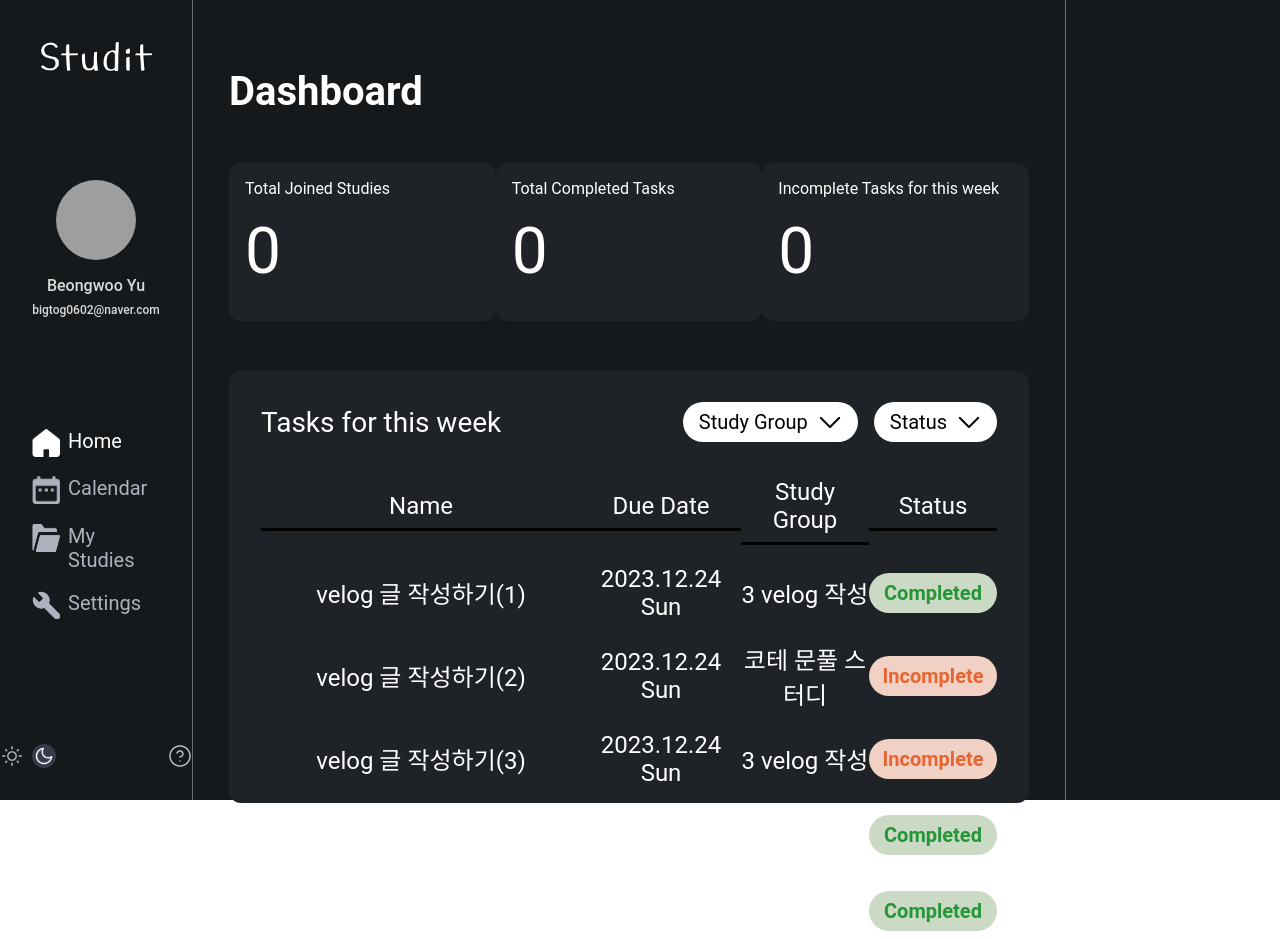
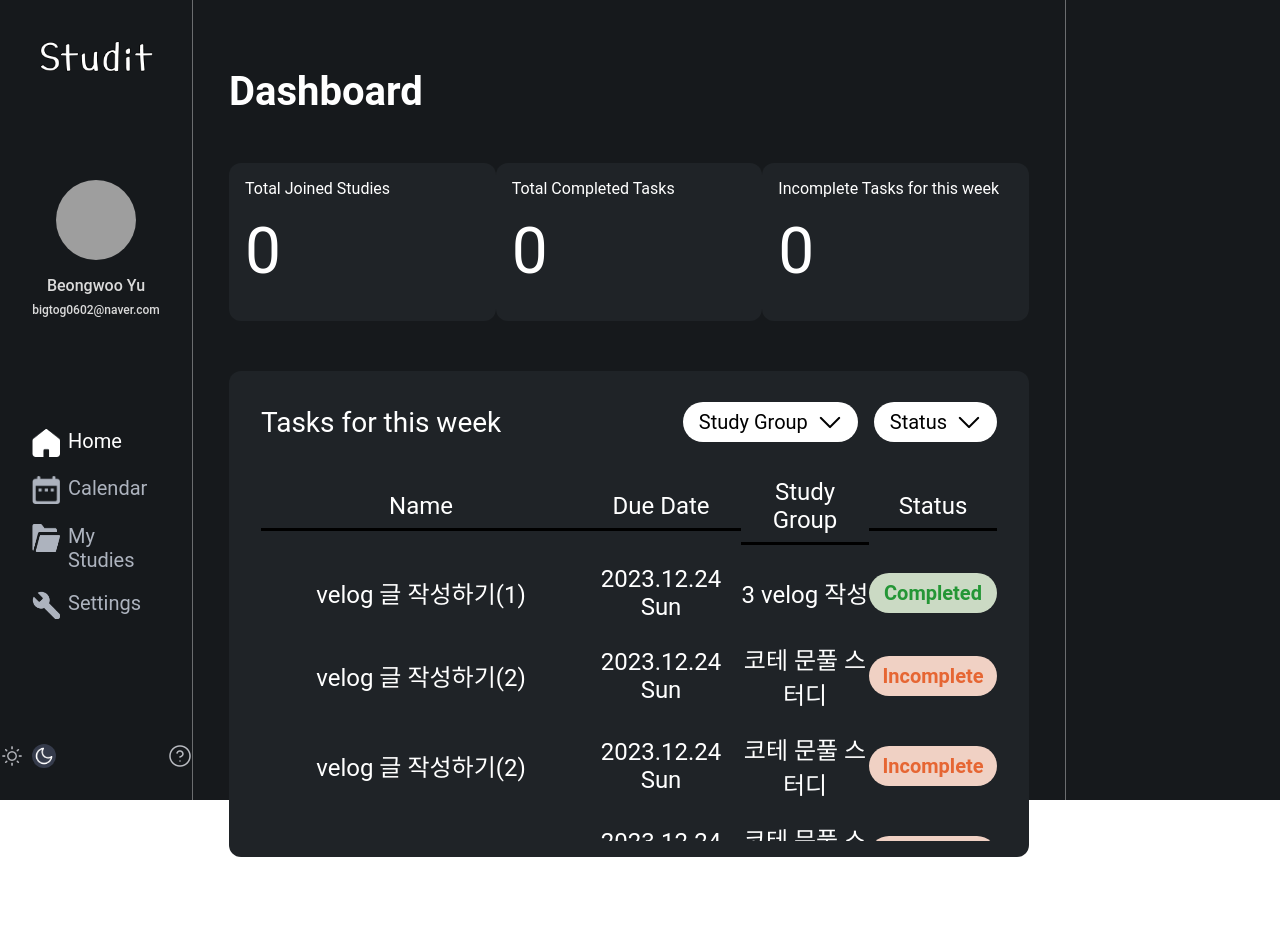
Before and after one commit to SW-Palindrome/Studit-FE, a React (Create React App) app: page /home in a window 1280 px wide. After the commit the page ends 857 px from the top, so only its background shows below. Built offline with nearby package versions, Linux system fonts and the light colour scheme; grey boxes are pictures that could not be loaded.

Commit message:
Design: 내부 표 스크롤 제거

```diff
--- a/src/pages/Home/components/Dashboard.js
+++ b/src/pages/Home/components/Dashboard.js
@@ -52,7 +52,6 @@ const StyledTaskContainer = styled.div`
   display: flex;
   flex-direction: column;
   padding: 1rem 2rem;
-  min-height: 50vh;
 `;
 
 const StyledTaskHeader = styled.div`
@@ -111,6 +110,14 @@ const StyledTaskTableContainer = styled.div`
   margin-top: 1.25rem;
 `;
 
+const StyledTaskTableScrollContainer = styled.div`
+  height: 37vh;
+  overflow-y: auto;
+  &::-webkit-scrollbar {
+    display: none;
+  }
+`;
+
 const StyledTaskAttribute = styled.div`
   flex: ${(props) => props.flex};
   color: #ffffff;
@@ -153,6 +160,30 @@ function Dashboard() {
       dueDate: "2023.12.24 Sun",
       studyGroup: "3 velog 작성",
       status: "Completed",
+    },
+    {
+      name: "velog 글 작성하기(2)",
+      dueDate: "2023.12.24 Sun",
+      studyGroup: "코테 문풀 스터디",
+      status: "Incomplete",
+    },
+    {
+      name: "velog 글 작성하기(2)",
+      dueDate: "2023.12.24 Sun",
+      studyGroup: "코테 문풀 스터디",
+      status: "Incomplete",
+    },
+    {
+      name: "velog 글 작성하기(2)",
+      dueDate: "2023.12.24 Sun",
+      studyGroup: "코테 문풀 스터디",
+      status: "Incomplete",
+    },
+    {
+      name: "velog 글 작성하기(2)",
+      dueDate: "2023.12.24 Sun",
+      studyGroup: "코테 문풀 스터디",
+      status: "Incomplete",
     },
     {
       name: "velog 글 작성하기(2)",
@@ -229,16 +260,22 @@ function Dashboard() {
             <StyledTaskAttribute flex={1}>Study Group</StyledTaskAttribute>
             <StyledTaskAttribute flex={1}>Status</StyledTaskAttribute>
           </StyledTaskTableContainer>
+          <StyledTaskTableScrollContainer>
             {contents.map((task, index) => (
               <StyledTaskTableContainer key={index}>
                 <StyledTaskContent flex={2.5}>{task.name}</StyledTaskContent>
-              <StyledTaskContent flex={1.25}>{task.dueDate}</StyledTaskContent>
-              <StyledTaskContent flex={1}>{task.studyGroup}</StyledTaskContent>
+                <StyledTaskContent flex={1.25}>
+                  {task.dueDate}
+                </StyledTaskContent>
+                <StyledTaskContent flex={1}>
+                  {task.studyGroup}
+                </StyledTaskContent>
                 <StyledTaskStatus flex={1} status={task.status}>
                   {task.status}
                 </StyledTaskStatus>
               </StyledTaskTableContainer>
             ))}
+          </StyledTaskTableScrollContainer>
         </StyledTaskBody>
       </StyledTaskContainer>
     </StyledDashboard>
```
Lines whose indentation alone changed are shown as unchanged.
